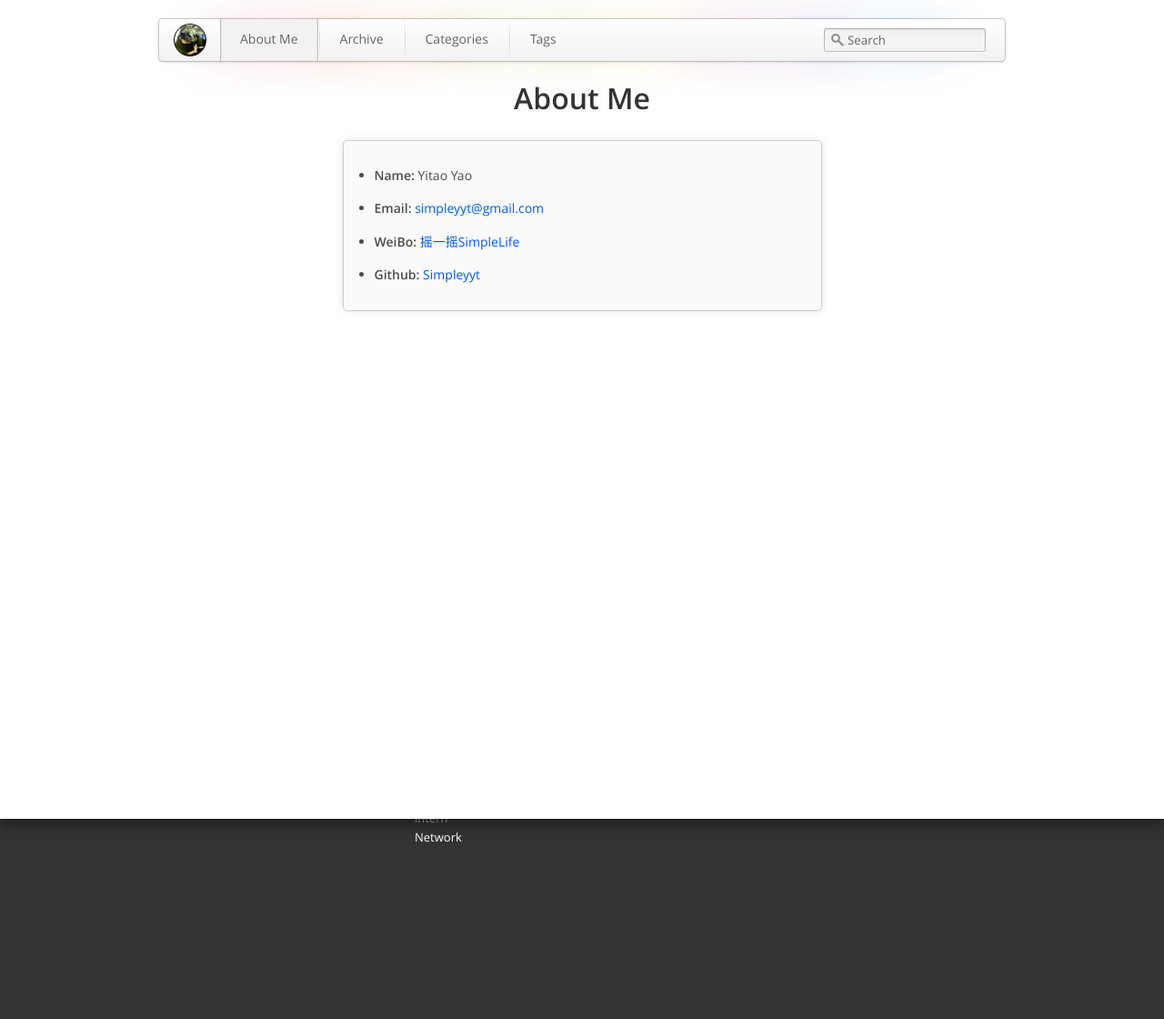
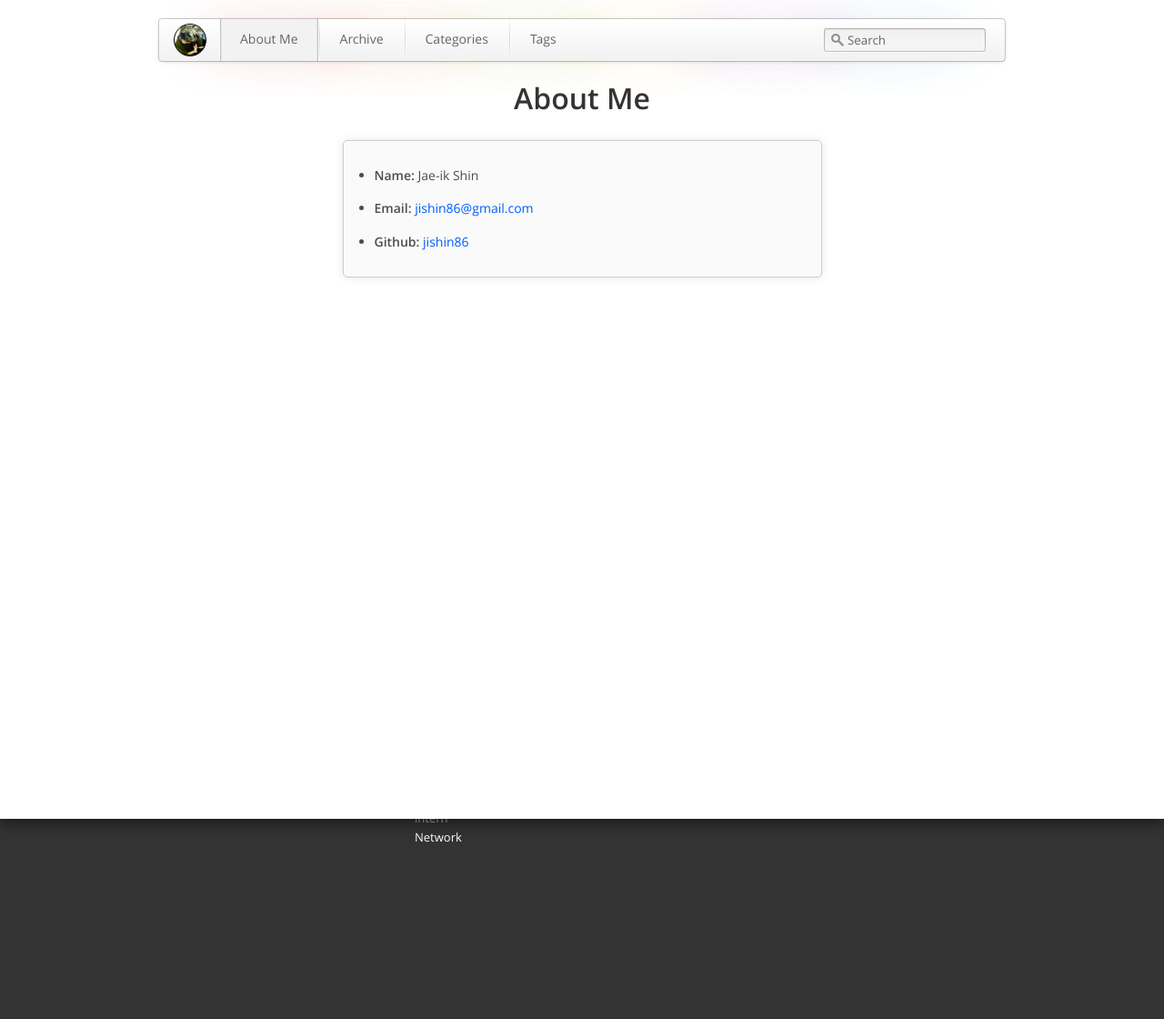
Before and after one commit to jishin86/jishin86.github.io_old, a Jekyll site: the page built from about.md, in a window 1280 px wide. Shown: the whole page at 91% size. Built offline with Jekyll 4.4.1, drawn with Linux system fonts in a browser that asks for light colours.

Commit message:
update aboutme

```diff
--- a/about.md
+++ b/about.md
@@ -4,7 +4,6 @@ title: About Me
 header: About Me
 group: navigation
 ---
- * **Name:** Yitao Yao
- * **Email:** [simpleyyt@gmail.com](mailto:simpleyyt@gmail.com)
- * **WeiBo:** [摇一摇SimpleLife](http://www.weibo.com/u/1836017133)
- * **Github:** [Simpleyyt](https://github.com/Simpleyyt)
+ * **Name:** Jae-ik Shin
+ * **Email:** [jishin86@gmail.com](mailto:jishin86@gmail.com)
+  * **Github:** [jishin86](https://github.com/jishin86)
```
